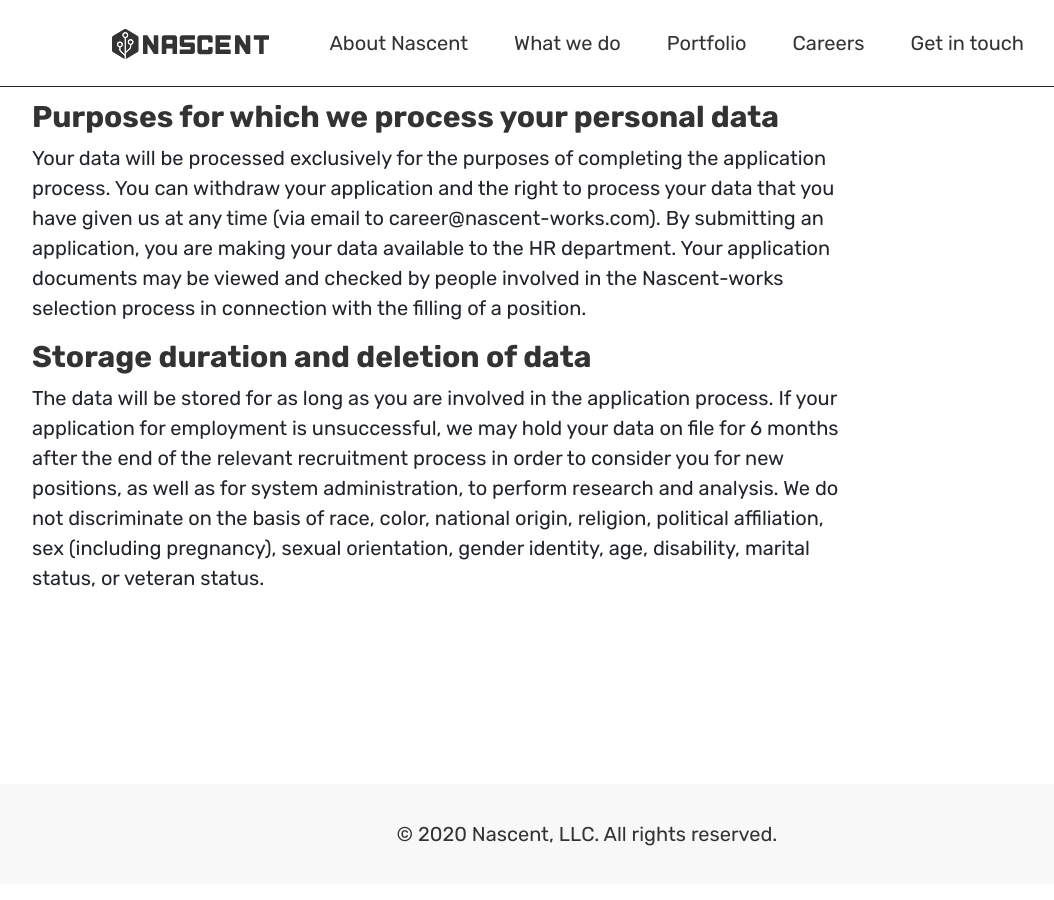
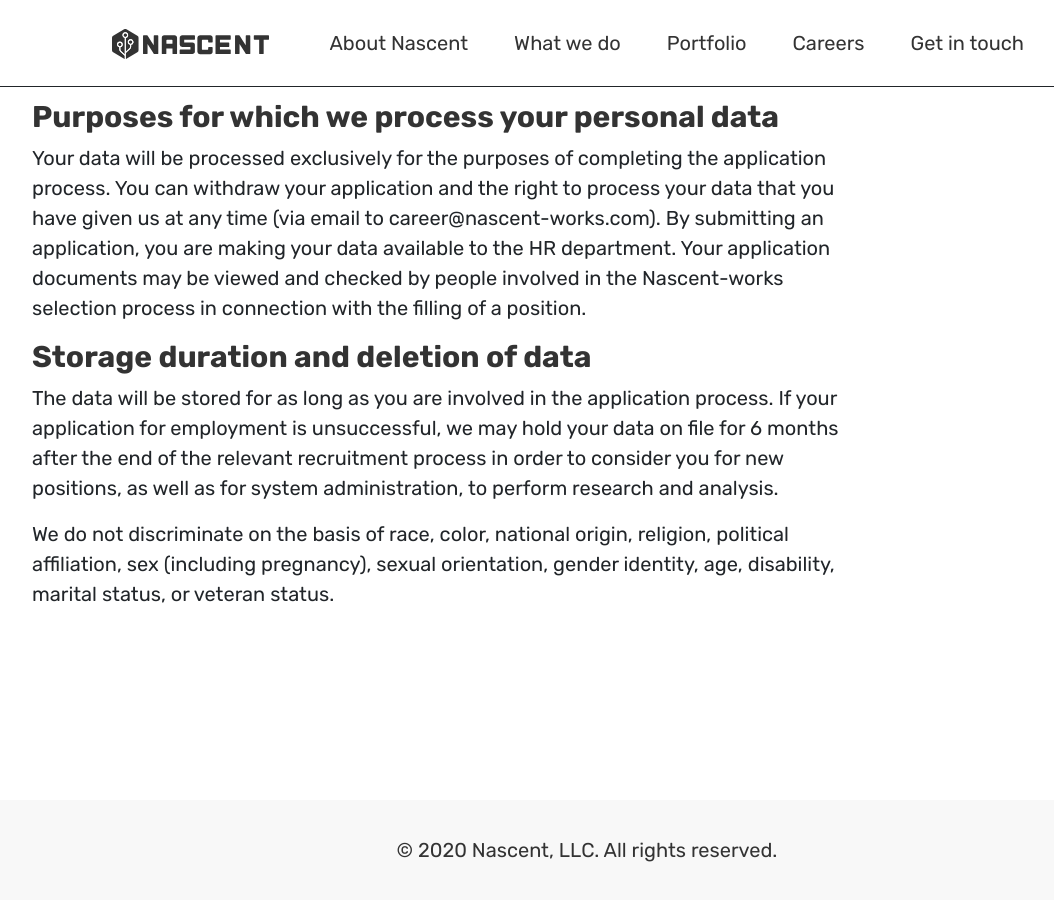
Before and after one commit to nascent-works/nascent-works.github.io, a Jekyll site: the page built from careers.md, in a window 1280 px wide and 900 px high, scrolled down 4297 px. Shown: the whole window, without its empty margins (53-1107 px from the left). Built offline with Jekyll 4.4.1, drawn with Linux system fonts in a browser that asks for light colours.

Commit message:
formating

```diff
--- a/_layouts/careers.html
+++ b/_layouts/careers.html
@@ -44,7 +44,10 @@ layout: default
               unsuccessful, we may hold your data on file for 6 months after the
               end of the relevant recruitment process in order to consider you
               for new positions, as well as for system administration, to
-              perform research and analysis. We do not discriminate on the basis
+              perform research and analysis.
+            </p>
+            <p>
+              We do not discriminate on the basis
               of race, color, national origin, religion, political affiliation,
               sex (including pregnancy), sexual orientation, gender identity,
               age, disability, marital status, or veteran status.
```
